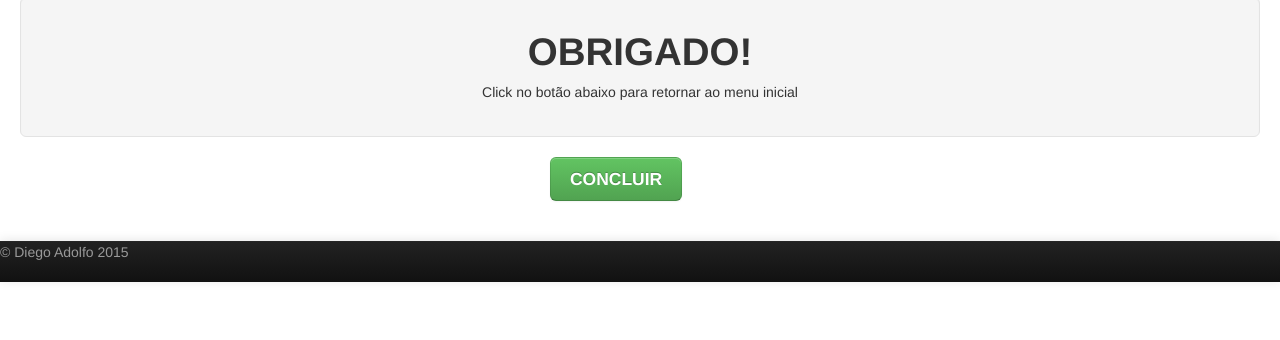
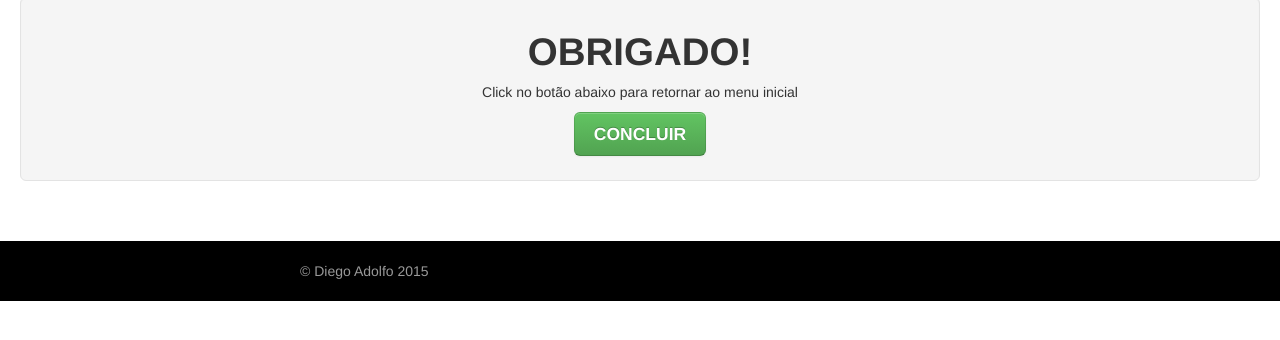
Before and after one commit to diegoado/si1-lab1, a plain HTML site: page estatica-bootstrap/obrigado.html in a window 1280 px wide. Shown: the part 344-684 px from the top of the page. Drawn offline with nearby package versions, Linux system fonts and the light colour scheme.

Commit message:
alteração no rodapé

```diff
--- a/estatica-bootstrap/obrigado.html
+++ b/estatica-bootstrap/obrigado.html
@@ -26,6 +26,7 @@
 			</div>
   		</div>
   	</div>
+  	<div id="wrap">
 	  	<div class="container-fluid">
 		  	<div class="row-fluid">
 		  		<div class="offset4 span8">
@@ -35,17 +36,14 @@
 	  		<div class="well well-large">
 	  			<h1>OBRIGADO!</h1>
 	  			<p id="subtitle">Click no botão abaixo para retornar ao menu inicial</p>
-  		</div>
-		<div class="row-fluid">
-	  		<div class="offset5 span7">
-	  			<a class="btn btn-large btn-success" href="index.html">CONCLUIR</a>
+	  			<div id="button"><a class="btn btn-large btn-success" href="index.html">CONCLUIR</a></div>
 	  		</div>
 		</div>
 	</div>
-	<br><br>
-  	<div class="navbar navbar-fixed-bottom navbar-inverse" id="footer">
- 		<div class="navbar-inner">
-			<p class="muted">&copy; Diego Adolfo 2015</p>
+	<div id="espaco"></div>
+	<div id="footer">
+		<div class="container">
+			<p class="muted credit">&copy; Diego Adolfo 2015</p>
 		</div>
 	</div>
 	<script src="http://code.jquery.com/jquery.js"></script>
--- a/estatica-bootstrap/stylesheet.css
+++ b/estatica-bootstrap/stylesheet.css
@@ -1,3 +1,34 @@
+#wrap {
+	min-height: 100%;
+	height: auto !important;
+	height: 100%;
+	/* Negative indent footer by it's height */
+	margin: 0 auto -60px;
+}
+
+#footer {
+	height: 60px;
+	background-color: #000000;
+}
+
+@media ( max-width : 767px) {
+	#footer {
+		margin-left: -20px;
+		margin-right: -20px;
+		padding-left: 20px;
+		padding-right: 20px;
+	}
+}
+
+.container {
+	width: auto;
+	max-width: 680px;
+}
+
+.container .credit {
+	margin: 20px 0px;
+}
+
 #bar {
 	position: relative;
 }
@@ -20,18 +51,10 @@ a:HOVER {
 	text-decoration: none;
 }
 
-#professor {
+#espaco {
+	padding: 50px;
+}
+
+#professor, #subtitle, #button, h1, h2 {
 	text-align: center;
 }
-
-#footer {
-	position: static;
-}
-
-h1, h2 {
-	text-align: center;
-}
-
-#subtitle {
-	text-align: center;
-}
```
Also changed, not shown: estatica-bootstrap/cadastro.html (+6 -3 lines), estatica-bootstrap/index.html (+6 -4 lines). Lines whose indentation alone changed are shown as unchanged.
